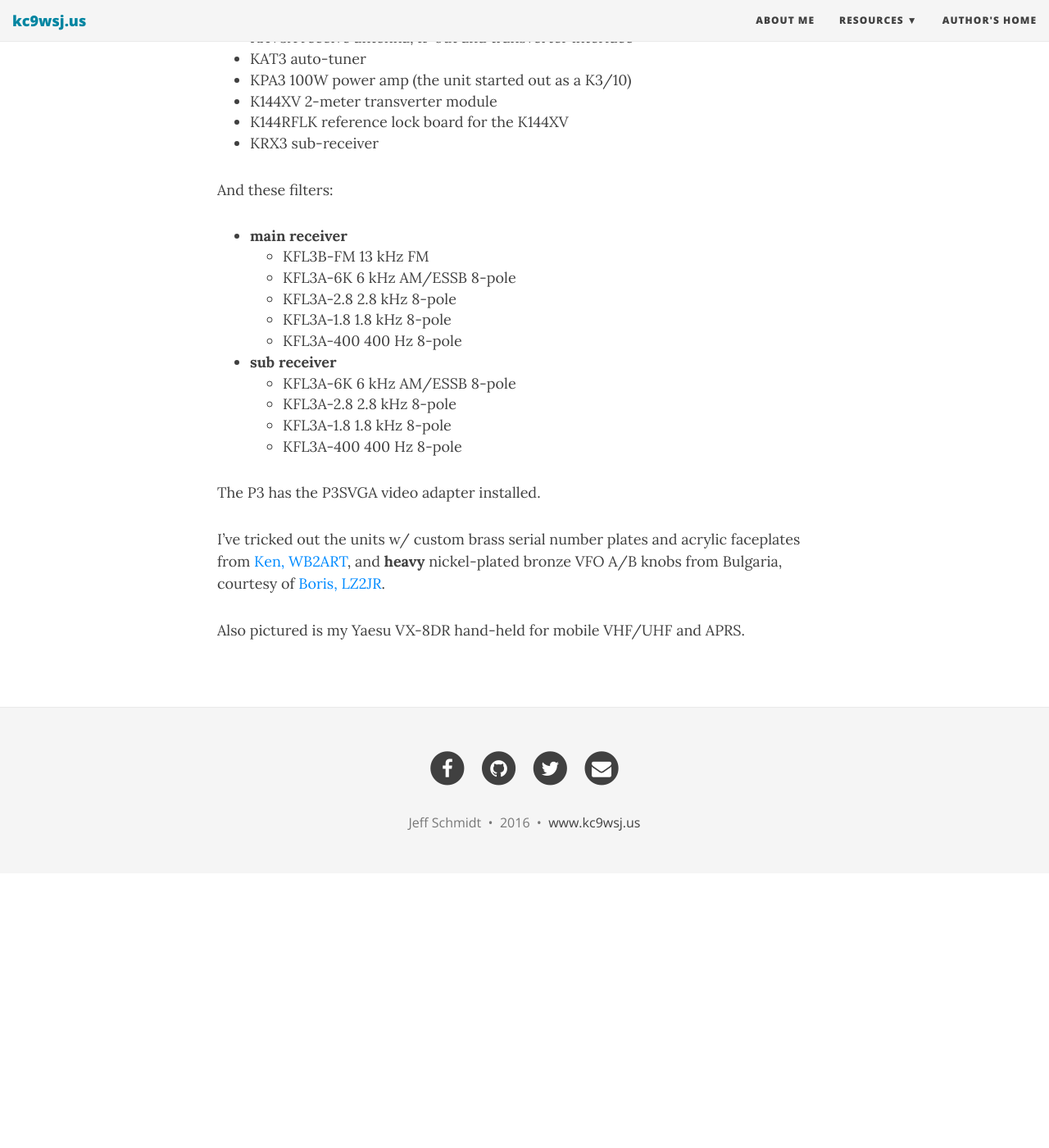
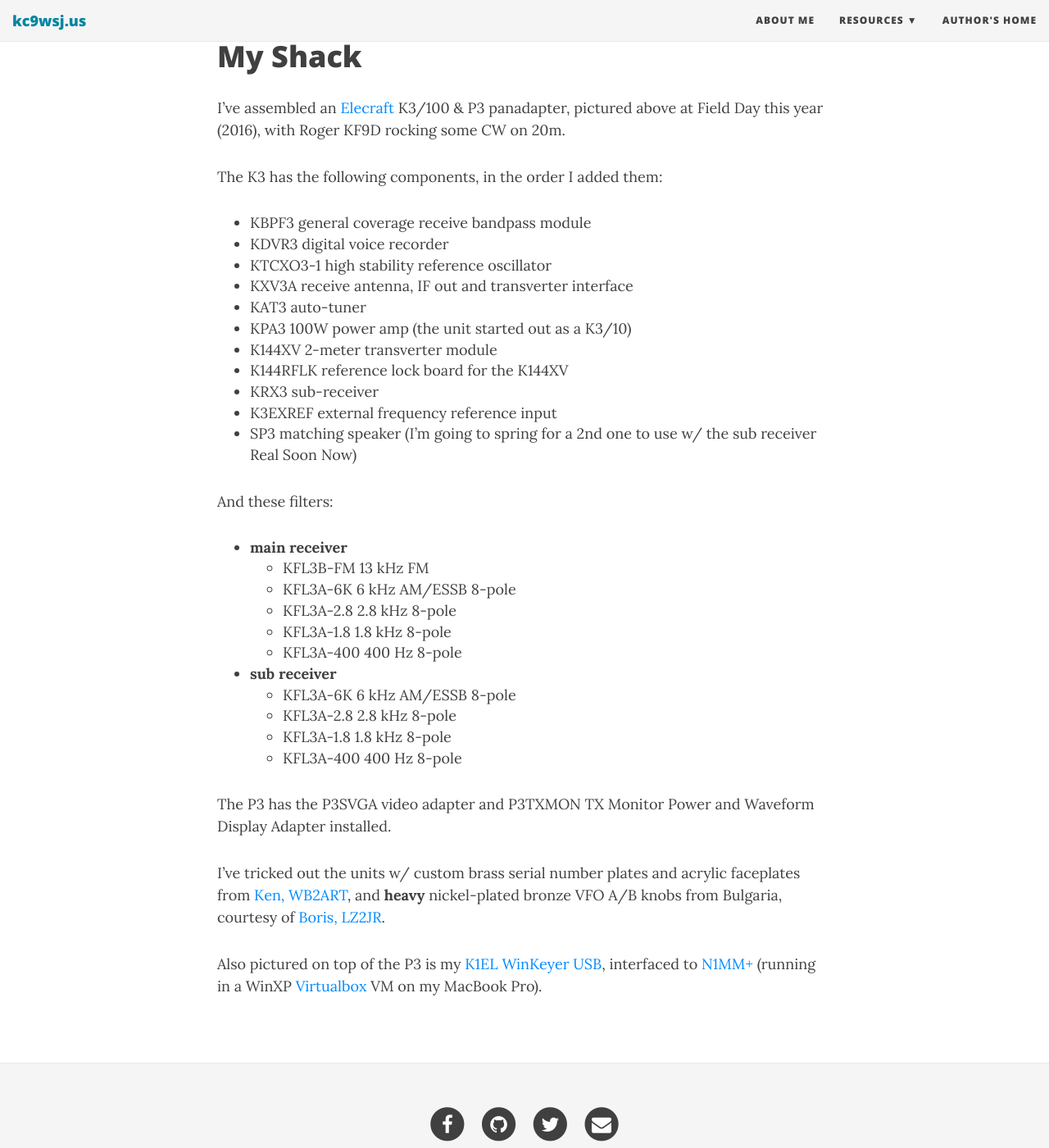
Before and after one commit to jschmidt3786/kc9wsj.us, a Jekyll site: the page built from my_shack.md, in a window 1280 px wide and 1400 px high, scrolled down 549 px. Shown: the whole window at 82% size. Built offline with Jekyll 4.4.1, drawn with Linux system fonts in a browser that asks for light colours; nearby versions of some CDN libraries; before the commit the page ends 1614 px from its top, so only the background shows below that; some of the changed text lies outside the part shown.

Commit message:
heroku attempt1

```diff
--- a/Gemfile
+++ b/Gemfile
@@ -4,3 +4,9 @@
 gem 'therubyracer'
 gem 'github-pages'
 gem 'jekyll-paginate'
+
+gem 'jekyll'
+gem 'kramdown'
+gem 'rack-jekyll'
+gem 'rake'
+gem 'puma'
--- a/_config.yml
+++ b/_config.yml
@@ -157,3 +157,6 @@
 
 # Beautiful Jekyll / Dean Attali
 # 2fc73a3a967e97599c9763d05e564189
+
+gems: ['kramdown']
+exclude: ['config.ru', 'Gemfile', 'Gemfile.lock', 'vendor', 'Procfile', 'Rakefile']
--- a/my_shack.md
+++ b/my_shack.md
@@ -2,15 +2,18 @@
 layout: page
 title: My Shack
 subtitle: The gooey insides
+bigimg: /img/fd2016b.jpg
+show-avatar: false
+googlefonts: ["Monoton", "Lobster"]
 ---
 
 # My Shack
 
-I've assembled an [Elecraft][elecraft] K3/100 & P3 panadapter, pictured here.
+I've assembled an [Elecraft][elecraft] K3/100 & P3 panadapter, pictured above at Field Day this year (2016), with Roger KF9D rocking some CW on 20m.
 
 The K3 has the following components, in the order I added them:
 
-* KBPF3 general coverage receive bandpass module (mainly for SWL)
+* KBPF3 general coverage receive bandpass module
 * KDVR3 digital voice recorder
 * KTCXO3-1 high stability reference oscillator
 * KXV3A receive antenna, IF out and transverter interface
@@ -19,6 +22,8 @@
 * K144XV 2-meter transverter module
 * K144RFLK reference lock board for the K144XV
 * KRX3 sub-receiver
+* K3EXREF external frequency reference input
+* SP3 matching speaker (I'm going to spring for a 2nd one to use w/ the sub receiver Real Soon Now)
 
 And these filters:
 
@@ -34,13 +39,15 @@
   *    KFL3A-1.8 1.8 kHz 8-pole
   *    KFL3A-400 400 Hz 8-pole
 
-The P3 has the P3SVGA video adapter installed.
+The P3 has the P3SVGA video adapter and P3TXMON TX Monitor Power and Waveform Display Adapter installed.
 
 I've tricked out the units w/ custom brass serial number plates and acrylic faceplates from [Ken, WB2ART][wb2art], and **heavy** nickel-plated bronze VFO A/B knobs from Bulgaria, courtesy of [Boris, LZ2JR][lz2jr].
 
-Also pictured is my Yaesu VX-8DR hand-held for mobile VHF/UHF and APRS.
-
+Also pictured on top of the P3 is my [K1EL WinKeyer USB][winkey], interfaced to [N1MM+][n1mm] (running in a WinXP [Virtualbox][vbox] VM on my MacBook Pro).
 
 [elecraft]: http://www.elecraft.com
 [wb2art]: http://www.arkayengravers.com/elecraft/ "Ken's Elecraft page"
 [lz2jr]: http://www.ebay.com/sch/lz2jr/m.html?item=370792008354&ViewItem=&ssPageName=ADME%3AX%3ARTQ%3AUS%3A1123&rt=nc&_trksid=p2047675.l2562 "Boris' ebay listings"
+[winkey]: http://www.hamcrafters2.com/wkusb_smt.html
+[n1mm]: http://n1mm.hamdocs.com/tiki-index.php
+[vbox]: https://www.virtualbox.org/
```
Also changed, not shown: 2015-02-26-flake-it-till-you-make-it.md (deleted, +0 -14 lines), My-First-Field-Day.md (+7 -1 lines), csv19-pneumatic-antenna-launcher.md (+4 -2 lines), my_antennas.md (+1 -0 lines), img/csv19.jpg (added), img/fd2016.jpg (deleted), img/path.jpg (deleted), img/start.jpg (deleted), 7 other files.
